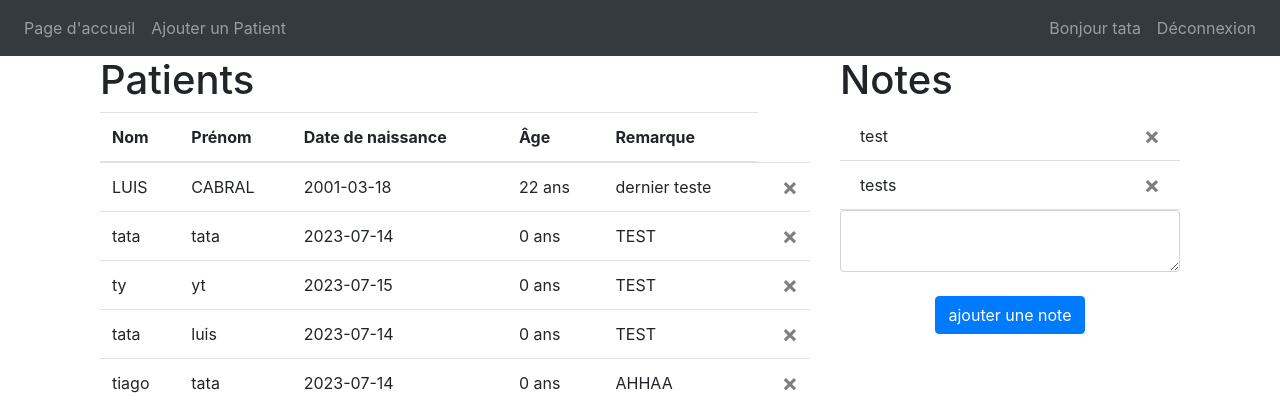
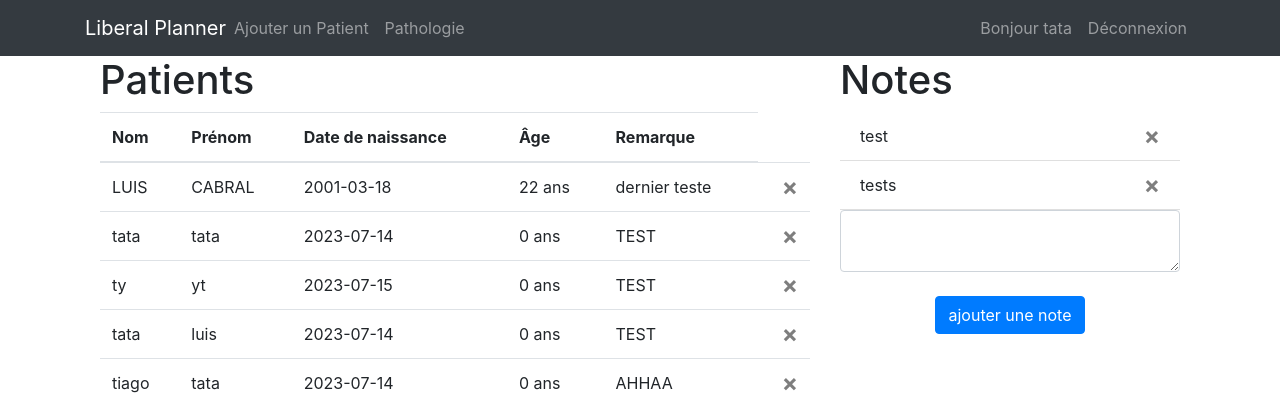
Before and after one commit to TheoTheo83/LiberalPlanner, a Flask app: page / in a window 1280 px wide. Shown: the top 420 px of the page. Run offline with Flask 3, Linux system fonts and the light colour scheme; a user stored in the database is signed in; some libraries are stand-ins or nearby versions.

Commit message:
partie pathologie(pas fonctionnel)

```diff
--- a/website/templates/base.html
+++ b/website/templates/base.html
@@ -23,6 +23,12 @@
     <!-- Barre de navigation -->
     <nav class="navbar navbar-expand-lg navbar-dark bg-dark">
 
+      <div class="container d-flex justify-content-center"> <!-- Ajout de la classe "d-flex justify-content-center" pour centrer le contenu -->
+
+        <!-- Titre "Liberal Planner" centré au milieu -->
+        <a class="navbar-brand mx-auto" href="/">Liberal Planner</a> <!-- Ajout de la classe "mx-auto" pour centrer le titre -->
+
+        <!-- Bouton pour activer le menu déroulant sur les petits écrans -->
         <button class="navbar-toggler" type="button" data-toggle="collapse" data-target="#navbar">
           <span class="navbar-toggler-icon"></span>
         </button>
@@ -33,10 +39,11 @@
               <!-- Liens pour les utilisateurs connectés -->
               {% if user.is_authenticated %}
                   <li class="nav-item">
-                    <a class="nav-link" id="home" href="/">Page d'accueil</a>
+                      <a class="nav-link" id="patient" href="/patient">Ajouter un Patient</a>
                   </li>
+
                   <li class="nav-item">
-                    <a class="nav-link" id="patient" href="/patient">Ajouter un Patient</a>
+                    <a class="nav-link" id="patient" href="/add-pathologie">Pathologie</a>
                 </li>
               {% endif %}
           </ul>
@@ -61,6 +68,7 @@
                   </li>
               {% endif %}
           </ul>
+        </div>
       </div>
     </nav>
 
@@ -108,6 +116,7 @@
       crossorigin="anonymous"
     ></script>
 
+
     {% block javascript %}
     <script type="text/javascript">
       function deleteNote(noteId)
--- a/website/templates/patient.html
+++ b/website/templates/patient.html
@@ -21,10 +21,6 @@
         <label for="remarque">Remarque :</label>
         <input type="text" class="form-control" id="remarque" name="remarque">
     </div>
-    <div class="form-group">
-        <label for="pathologie">Pathologie :</label>
-        <input type="text" class="form-control" id="pathologie" name="pathologie">
-    </div>
     <div align="center">
         <button type="submit" class="btn btn-primary">Ajouter un patient</button>
     </div>
--- a/website/views.py
+++ b/website/views.py
@@ -65,6 +65,7 @@ def add_patient():
     nom = request.form.get('nom')
     prenom = request.form.get('prenom')
     date_naissance_str = request.form.get('date_naissance')
+    remarque= request.form.get('remarque')
 
     if date_naissance_str:
         try:
@@ -77,8 +78,6 @@ def add_patient():
     else:
         date_naissance = None
         age = None
-
-    remarque= request.form.get('remarque')
 
     if len(nom) < 1 or len(prenom) < 1 or (date_naissance_str and len(date_naissance_str) == 0) or (date_naissance_str == 0):
         flash('Veuillez remplir tous les champs du formulaire.', category='error')
@@ -96,3 +95,21 @@ def add_patient():
 def patient():
     patients = Patient.query.filter_by(user_id=current_user.id).all()
     return render_template("patient.html", user=current_user, patients=patients, patient=patient)
+
+@views.route('/add-pathologie/', methods=['GET'])
+@login_required
+def add_pathologie():
+    return render_template('pathologie.html', user=current_user)
+
+@views.route('/add-pathologie', methods=['POST'])
+@login_required
+def add_pathologie_post():
+    pathologie_data = request.form.get('pathologie')
+
+    if pathologie_data:
+        new_pathologie = Pathologie( Pathologie=pathologie_data)
+        db.session.add(new_pathologie)
+        db.session.commit()
+        flash('Pathologie ajoutée avec succès.', category='success')
+
+    return redirect(url_for('views.add_pathologie'))
```
Also changed, not shown: website/templates/pathologie.html (added, +27 -0 lines), instance/database.db. Lines whose indentation alone changed are shown as unchanged.
